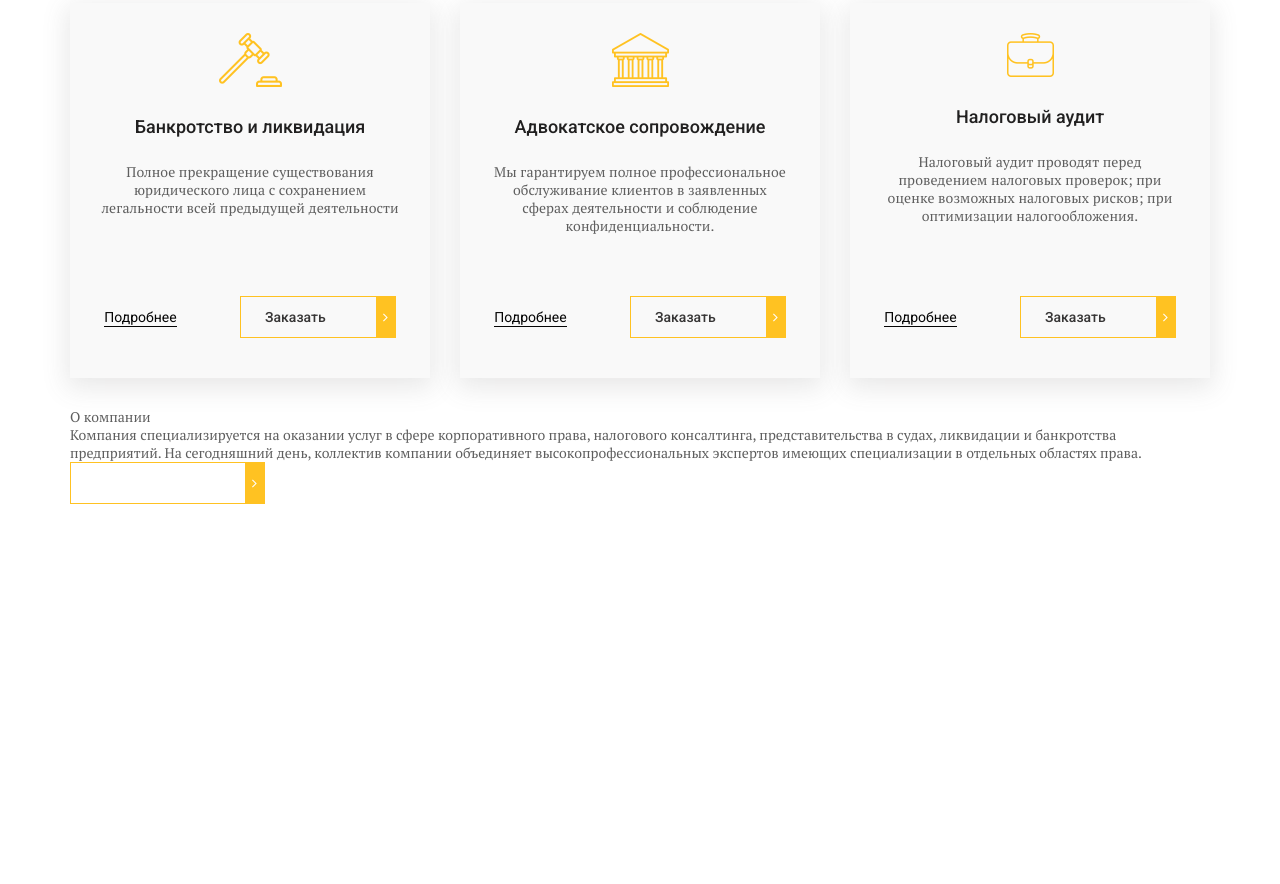
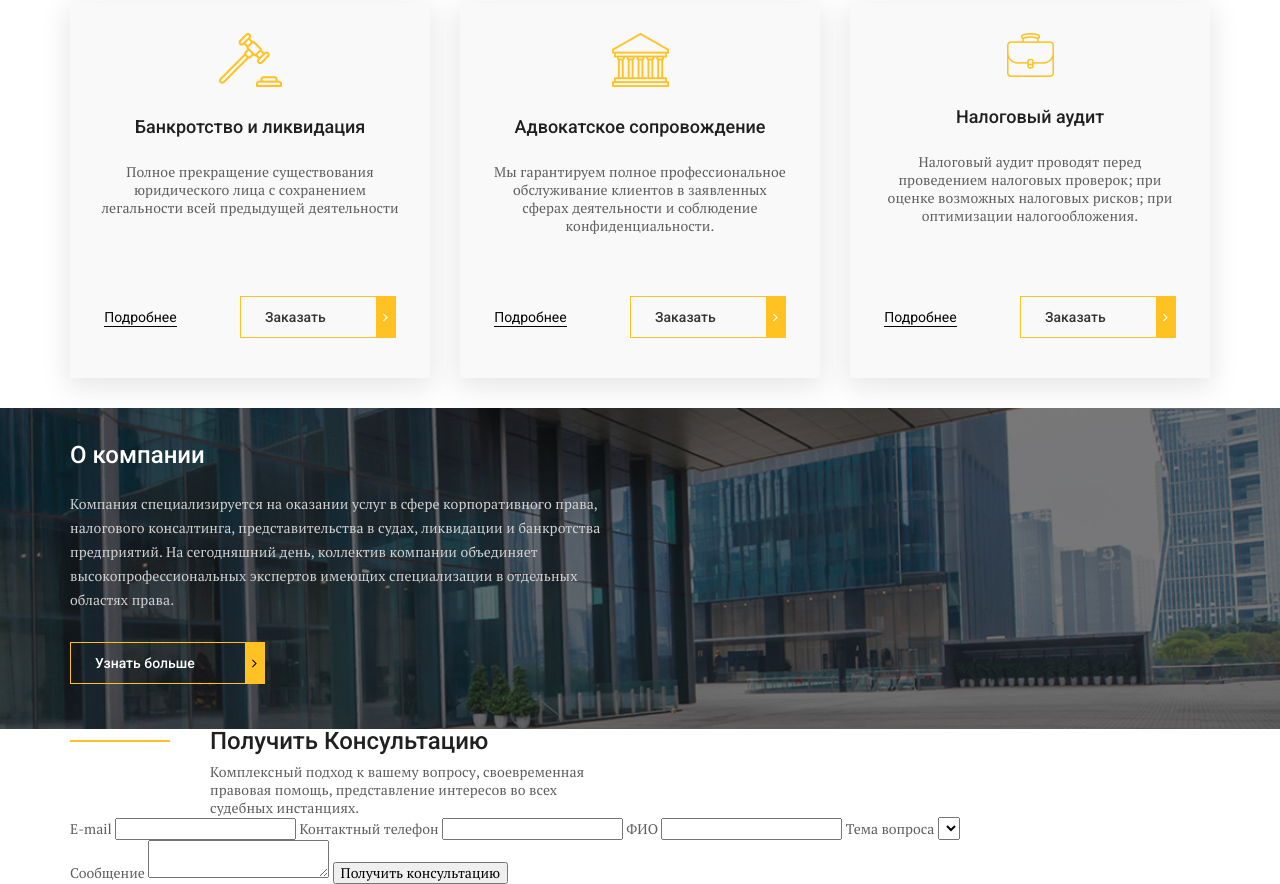
Before and after one commit to mutedalien/front, a plain HTML site: page index.html in a window 1280 px wide. Shown: the part 835-1719 px from the top of the page. Before the commit the page ends 1339 px from the top, so only its background shows below. Drawn offline with nearby package versions, Linux system fonts and the light colour scheme; files whose address does not match are found by name.

Commit message:
08_05_2020

```diff
--- a/css/style.css
+++ b/css/style.css
@@ -204,12 +204,14 @@ header{
     justify-content: space-between;
     margin-bottom: 60px;
 }
-.services__title-box{
+.services__title-box,
+.form__title-box{
     max-width: 520px;
     padding-left: 140px;
     position: relative;
 }
-.services__title-box:before{
+.services__title-box:before,
+.form__title-box:before{
     content: "";
     position: absolute;
     width: 100px;
@@ -218,7 +220,8 @@ header{
     left: 0;
     top: 11px;
 }
-.services-title{
+.services__title,
+.form__title{
     font-size: 24px;
     font-weight: 500;
     line-height: 24px;
@@ -226,7 +229,8 @@ header{
     font-family: 'Roboto', sans-serif;
     margin-bottom: 10px;
 }
-.services-text{
+.services__text,
+.form__text{
     letter-spacing: 0.1px;
 }
 .services__btn a{
@@ -280,3 +284,31 @@ header{
     border-bottom: 1px solid #050505;
     margin-right: 60px;
 }
+.about{
+    background-image: url(../img/about-fon.jpg);
+    background-size: cover;
+    background-position: center;
+    min-height: 300px;
+    background-repeat: no-repeat;
+    padding: 25px 0px 45px;
+}
+.about__inner{
+    max-width: 545px;
+}
+.about__title{
+    padding: 10px 0px 25px;
+    font-size: 24px;
+    line-height: 24px;
+    color: #fff;
+    font-weight: 500;
+    font-family: 'Roboto', sans-serif;
+}
+.about__text{
+    margin-bottom: 30px;
+    letter-spacing: 0.1px;
+    line-height: 24px;
+    color: #d3d2d2;
+}
+.about__btn.default-btn:after{
+    color: #000;
+}
--- a/index.html
+++ b/index.html
@@ -101,7 +101,7 @@
         <div class="container">
             <div class="services__top">
                 <div class="services__title-box">
-                    <div class="services-title">
+                    <div class="services__title">
                         Наши Услуги
                     </div>
                     <div class="services__text">
@@ -171,20 +171,75 @@
     <!-- третья секция (О компании) -->
     <section class="about">
         <div class="container">
+            <div class="about__inner">
                 <div class="about__title">
                     О компании
                 </div>
                 <div class="about__text">
                     Компания специализируется на оказании услуг в сфере корпоративного права, налогового консалтинга,
-                представительства в судах, ликвидации и банкротства предприятий. На сегодняшний день, коллектив компании
-                объединяет высокопрофессиональных экспертов имеющих специализации в отдельных областях права.
+                    представительства в судах, ликвидации и банкротства предприятий. На сегодняшний день, коллектив
+                    компании объединяет высокопрофессиональных экспертов имеющих специализации в отдельных областях
+                    права.
                 </div>
-            <a href="#" class="about-btn default-btn">
+                <a href="#" class="about__btn default-btn">
                     Узнать больше
                 </a>
             </div>
+        </div>
     </section>
-
+    <section class="form">
+        <div class="container">
+            <div class="form__inner">
+                <div class="form_content">
+                    <div class="form__title-box">
+                        <div class="form__title">
+                            Получить Консультацию
+                        </div>
+                        <div class="form__text">
+                            Комплексный подход к вашему вопросу, своевременная правовая помощь, представление интересов
+                            во всех судебных инстанциях.
+                        </div>
+                    </div>
+                    <div class="form__box">
+                        <form>
+                            <div class="form__box-inner">
+                                <div class="form__box-left">
+                                    <label>
+                                        E-mail
+                                        <input type="text">
+                                    </label>
+                                    <label>
+                                        Контактный телефон
+                                        <input type="text">
+                                    </label>
+                                    <label>
+                                        ФИО
+                                        <input type="text">
+                                    </label>
+                                    <label>
+                                        Тема вопроса
+                                        <select>
+                                            <option></option>
+                                            <option></option>
+                                            <option></option>
+                                            <option></option>
+                                        </select>
+                                    </label>
+                                </div>
+                                <div class="form__box-right">
+                                    <label>
+                                        Сообщение
+                                        <textarea></textarea>
+                                    </label>
+                                    <button type="submit">Получить консультацию</button>
+                                </div>
+                            </div>
+                        </form>
+                    </div>
+                </div>
+            </div>
+        </div>
+    </section>
     <div style="display: none;" id="modal">
         <!-- фенсибокс -->
         <h2>Hello!</h2>
```
Lines whose indentation alone changed are shown as unchanged.
